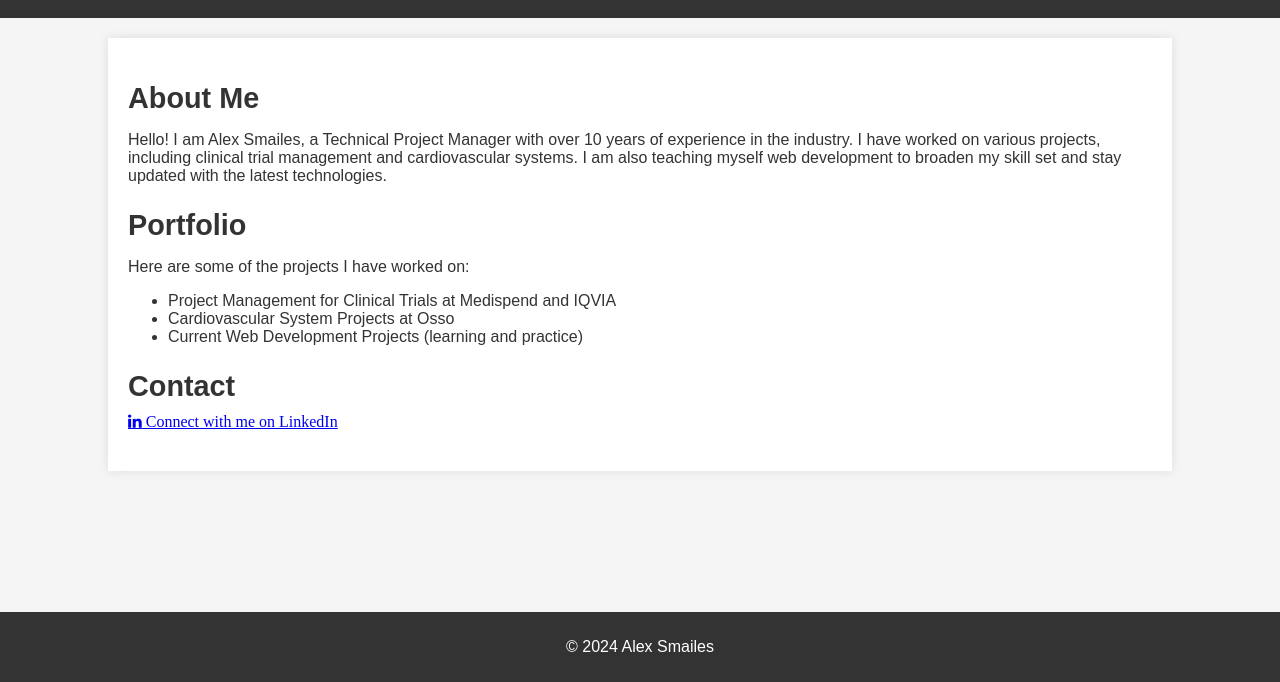
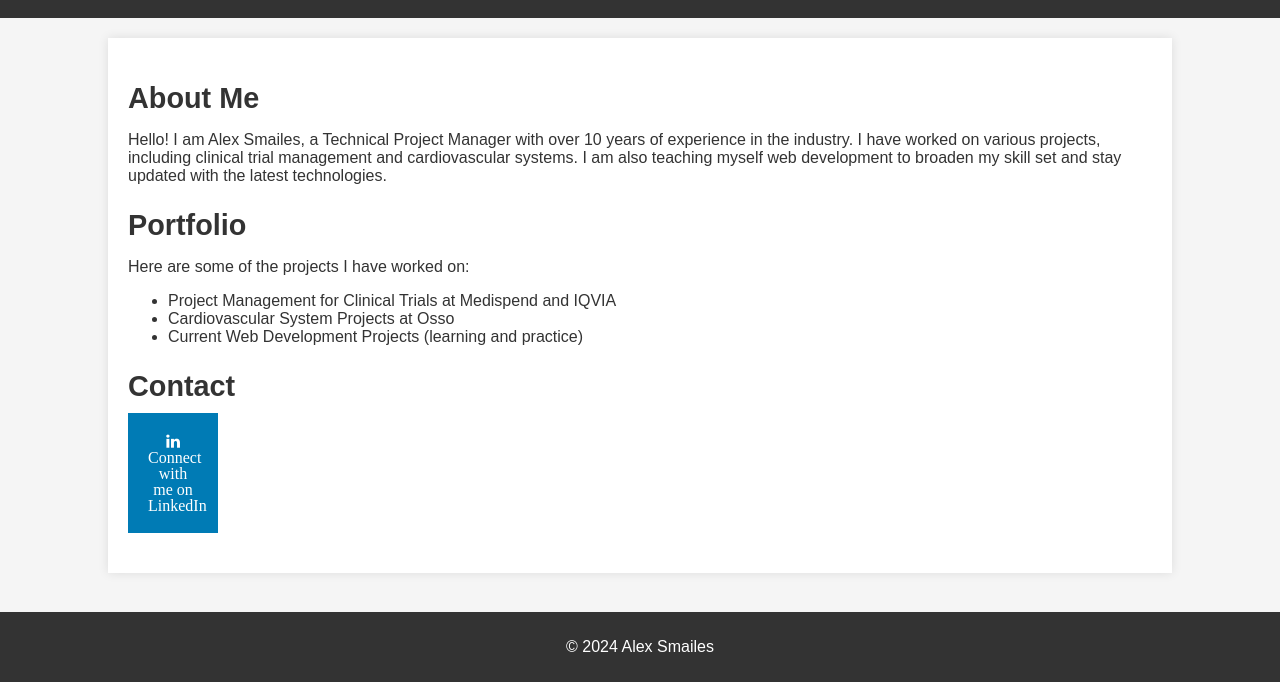
Before and after one commit to asmailes/asmailes.github.io, a plain HTML site: page index.html in a window 1280 px wide. Shown: the part 118-800 px from the top of the page. Drawn offline with Linux system fonts and the light colour scheme.

Commit message:
Update styles.css

```diff
--- a/styles.css
+++ b/styles.css
@@ -62,3 +62,21 @@ footer {
     width: 100%;
     bottom: 0;
 }
+
+/* Style all font awesome icons */
+.fa {
+  padding: 20px;
+  font-size: 30px;
+  width: 50px;
+  text-align: center;
+  text-decoration: none;
+}
+
+.fa:hover {
+  opacity: 0.7;
+}
+
+.fa-linkedin {
+  background: #007bb5;
+  color: white;
+}
```
